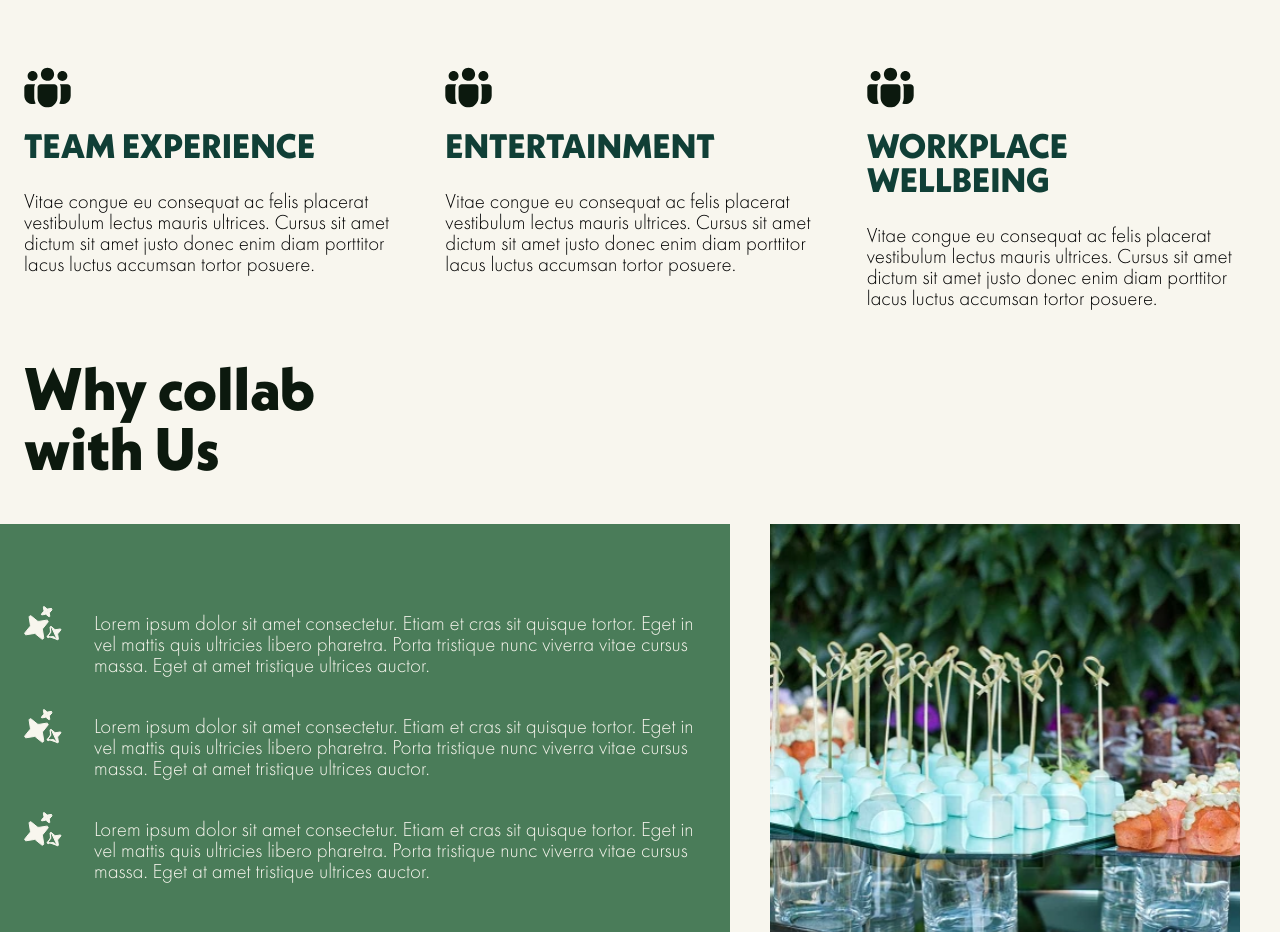
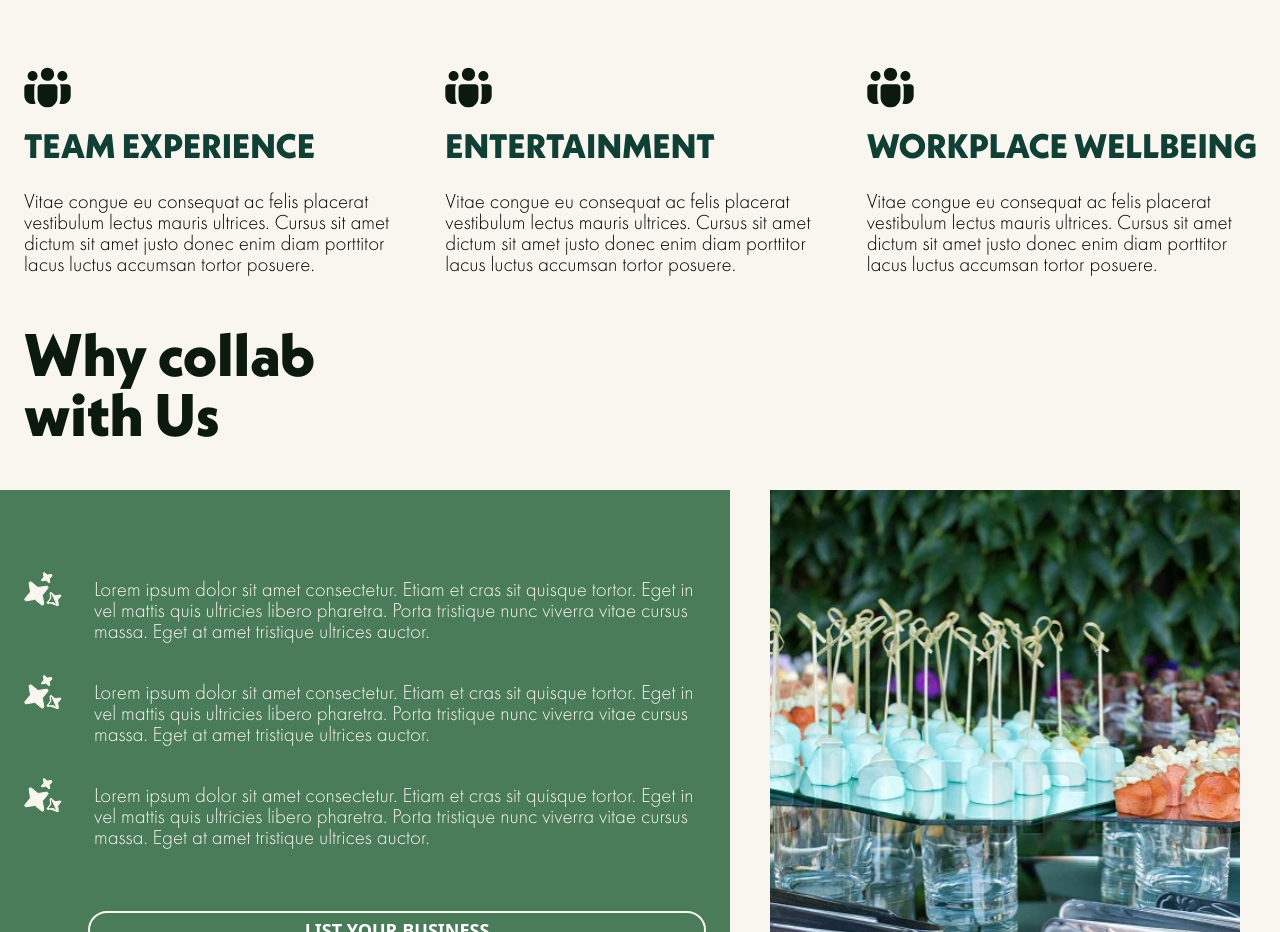
Before and after one commit to Jadoon9/workdo, a React (Vite) app: page / in a window 1280 px wide. Shown: the part 1380-2312 px from the top of the page. Built offline with nearby package versions, Linux system fonts and the light colour scheme.

Commit message:
fixed text wrap

```diff
--- a/src/pages/HomePage.jsx
+++ b/src/pages/HomePage.jsx
@@ -166,7 +166,7 @@ const HomePage = () => {
             <div key={index}>
               <div className="">
                 <img src={users2} alt="" className="" />
-                <h2 className="h8 lg:h5  uppercase my-6 neue700  text-primary-50">
+                <h2 className="h8 lg:h5 lg:text-nowrap  uppercase my-6 neue700  text-primary-50">
                   {item}
                 </h2>
               </div>
--- a/src/pages/SubmitEvent.jsx
+++ b/src/pages/SubmitEvent.jsx
@@ -13,7 +13,7 @@ const SubmitEvent = () => {
         tristique nunc viverra vitae cursus massa. Eget at amet tristique
         ultrices auctor.
       </p>
-      <div className="grid grid-cols-12 gap-8 w-full">
+      <div className="grid grid-cols-12 gap-8 w-full mt-8">
         <div className="col-span-12 md:col-span-6">
           <div className="mb-8 w-[90%] lg:w-full">
             <Input placeholder="Ahmed Ali" label="Name" />
```
